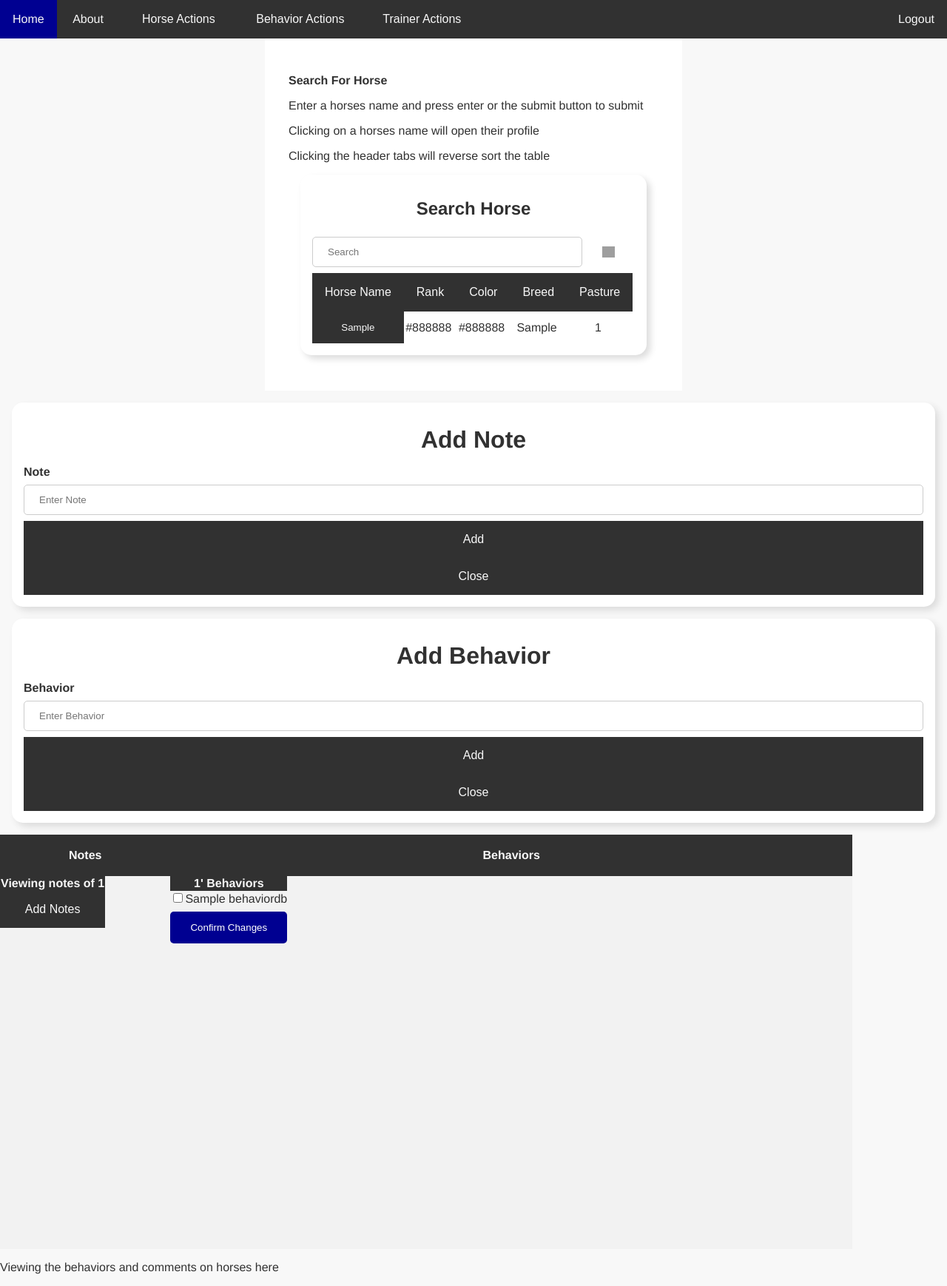
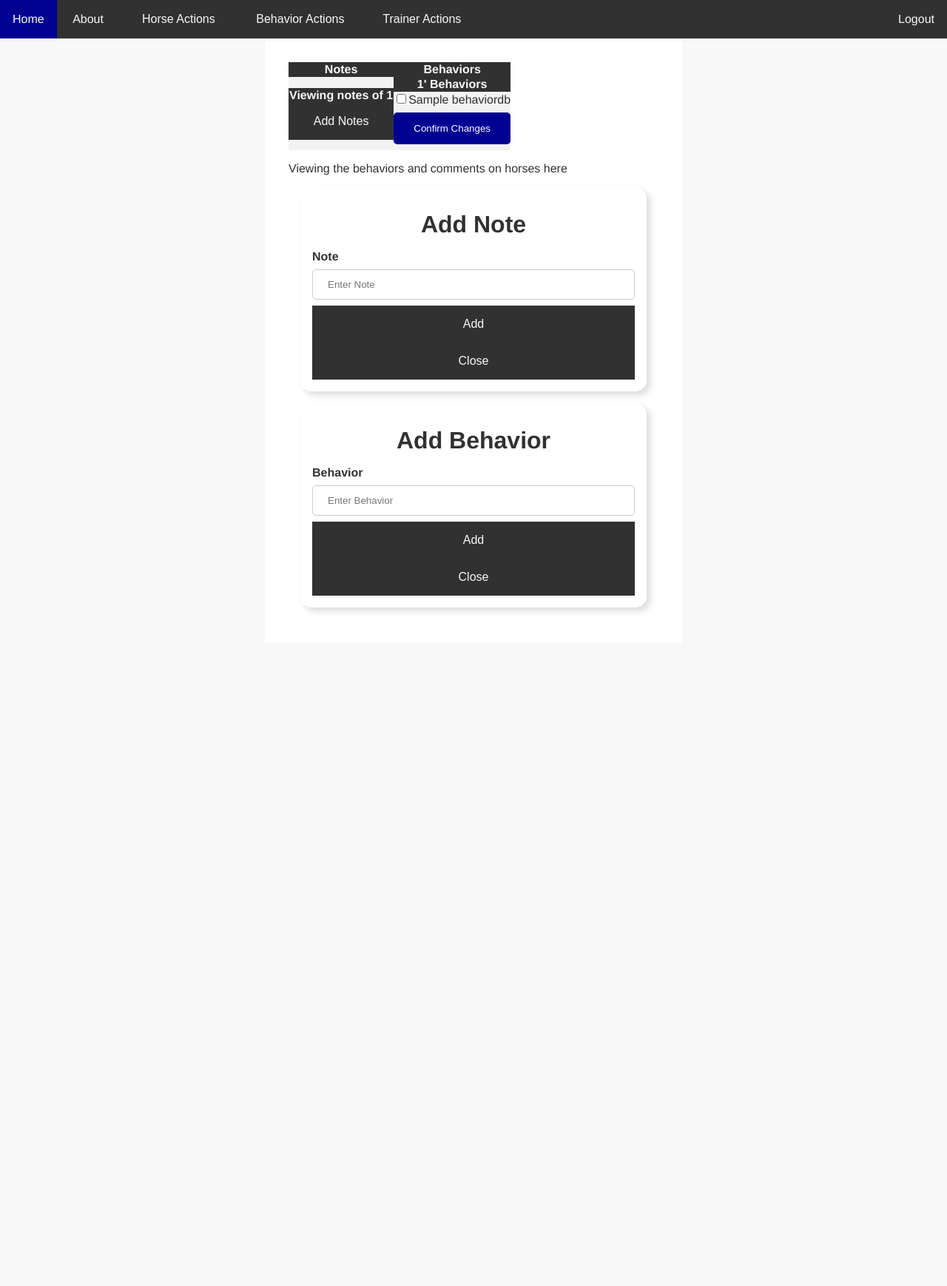
Before and after one commit to skyshane1/horsetrainersystem, a PHP site: page /viewHorse.php?selectedHorse=1 in a window 1280 px wide. Shown: the whole page at 74% size. After the commit the page ends 825 px from the top, so only its background shows below. Run offline with PHP 8.4, Linux system fonts and the light colour scheme; the visitor is signed in with stand-in values (Sample User, id 1); tables that the repository leaves empty hold one stand-in row (values such as "Sample post"); grey boxes are pictures that could not be loaded.

Commit message:
Continued fixing view horse

```diff
--- a/header.php
+++ b/header.php
@@ -25,7 +25,7 @@ if ($_SESSION['access_level'] != 2 and $_SESSION['access_level'] != 1) {
     <div class="dropdown">
         <button class="dropbtn">Horse Actions</button>
         <div class="dropdown-content">
-            <a href="horseActions.php?formAction=searchHorse"><u>Search Horse</u></a>
+            <a href="viewHorse.php"><u>Search Horse</u></a>
             <a href="addHorseForm.php"><u>Add Horse</u></a>
             <a href="updateHorse.php"><u>Update Horse</u></a>
             <a href="horseActions.php?formAction=removeHorse"><u>Remove Horse</u></a>
--- a/viewHorse.php
+++ b/viewHorse.php
@@ -31,7 +31,7 @@ function addBehaviorToDB($horseName,$behavior){
     return mysqli_query($con,$qry);
 }
 
-
+$selectedHorse = $_GET["selectedHorse"];
 ?>
 
 
@@ -64,13 +64,16 @@ function cancelNote(){
     </head>
     <?PHP
         include_once('header.php');
+        include_once('database/dbinfo.php');
+        $con = connect();
     ?>
     <div class="content">
+        <?PHP if ($selectedHorse == null){ ?>
         <p><strong>Search For Horse</strong></p>
         <p>Enter a horses name and press enter or the submit button to submit</p>
         <p>Clicking on a horses name will open their profile</p>
         <p>Clicking the header tabs will reverse sort the table</p>
-        <form method='get'>
+        <form method='post'>
             <h2>Search Horse</h2>
             <div class="flex-container">
                 <input type="text" placeholder="Search" name="search">
@@ -138,8 +141,83 @@ function cancelNote(){
                 ?>
             </table>
         </form>
-    </div>
+        <?PHP } else if($selectedHorse != null){ ?>
+        <div>
+            <table>
+                <tr>
+                    <th>
+                        Notes
+                    </th>
+                    <th>
+                        Behaviors
+                    </th>
+                </tr>
+                <tr><td>
+                        <div>
+                            <table>
+                                <?php
+                                if (isset($_GET['curr_horse_button']) && $_GET['curr_horse_button']!=$_SESSION['curr_horse']){
+                                    $_SESSION['curr_horse']=$_GET['curr_horse_button'];
+                                }
+                                echo '<tr style="width:30%;border:none;"><th>Viewing notes of ' .$selectedHorse. '</th></tr>';
+                                $curr_horse_qry="Select * from notesdb where horseName = '" .$selectedHorse. "' order by noteDate DESC;";
+                                $curr_fetched=mysqli_query($con,$curr_horse_qry);
+                                while($row=mysqli_fetch_array($curr_fetched, MYSQLI_ASSOC)){
+                                    $hnote = $row['note'];
+                                    echo "<tr><td> ".$hnote. " ";
+                                    echo "<br>" .$row['trainerName']." ".$row['noteDate']."</td></tr></div>";
+                                }
 
+                                ?>
+                                <tr><td style='text-align:center;'><button class="addNote" onclick="addNote()">Add Notes</button></td></tr>
+                            </table></div></td>
+
+                    <td>
+                        <div>
+                            <table>
+                                <?php
+                                echo '<tr><th>' .$selectedHorse.'\' Behaviors</th></tr>';
+                                if (isset($_POST['behaviorChanges'])){
+                                    $curr_allbehaviorsqry="select * from behaviordb;";
+                                    $wipeBehaviors="delete from horsetobehaviordb where horsename='".$selectedHorse."';";
+                                    mysqli_query($con,$wipeBehaviors);
+                                    $curr_allbehaviors=mysqli_query($con,$curr_allbehaviorsqry);
+                                    while($row=mysqli_fetch_array($curr_allbehaviors, MYSQLI_ASSOC)){
+                                        if ($_POST[$row['title']]=="on"){
+                                            $addBehavior="INSERT INTO `horsetobehaviordb`(`horseName`, `behaviorTitle`) VALUES ('".$selectedHorse."' ,'".$row['title']."');";
+                                            mysqli_query($con,$addBehavior);
+                                        }
+                                    }
+                                }
+                                ?>
+                                <form method="post">
+                                    <?php
+
+                                    $curr_allbehaviorsqry="select * from behaviordb;";
+                                    $curr_behaviorsqry="select * from horsetobehaviordb where horseName = '".$selectedHorse."';";
+                                    $curr_allbehaviors=mysqli_query($con,$curr_allbehaviorsqry);
+                                    $curr_behaviors=mysqli_query($con,$curr_behaviorsqry);
+                                    while($row=mysqli_fetch_array($curr_behaviors, MYSQLI_ASSOC)){
+                                        $behaviorHash[$row['behaviorTitle']]=1;
+                                    }
+                                    while($row=mysqli_fetch_array($curr_allbehaviors, MYSQLI_ASSOC)){
+                                        if(isset($behaviorHash[$row['title']])){
+                                            echo "<tr><td style='border:none'><input type='checkbox' checked name='".$row['title']."'/>";
+                                            echo "<label for='".$row['title']."'>".$row['title']."</label>";
+                                            echo "</td></tr>";
+                                        } else {
+                                            echo "<tr><td style='border:none'><input type='checkbox' name='".$row['title']."'/>";
+                                            echo "<label for='".$row['title']."'>".$row['title']."</label>";
+                                            echo "</td></tr>";
+                                        }
+                                    }
+                                    echo "<tr><td ><input type='submit' name='behaviorChanges' value='Confirm Changes'/></td></tr>"
+                                    ?>
+                                </form>
+                            </table></div></td>
+                </tr>
+            </table>
+            <p>Viewing the behaviors and comments on horses here</p>
             <!-- Add Note -->
             <div class="form-popup" id="addNote">
                 <?php
@@ -150,10 +228,10 @@ function cancelNote(){
                 echo "<button type='submit' class='btn'>Add</button>";
                 echo "<button type='button' class='btn cancel' onclick='cancelNote()'>Close</button>";
                 ?>
-              </form>
+                </form>
             </div>
             <!-- End Add Note -->
-	<div class="form-popup" id="addBehavior">
+            <div class="form-popup" id="addBehavior">
                 <?php
                 echo "<form method='post' action='' class='form-container'>";
                 echo "<h1>Add Behavior</h1>";
@@ -162,94 +240,9 @@ function cancelNote(){
                 echo "<button type='submit' class='btn'>Add</button>";
                 echo "<button type='button' class='btn cancel' onclick='cancelBehavior()'>Close</button>";
                 ?>
-              </form>
+                </form>
             </div>
-        <div class="split right">
-            <table style="width: 90%; height:70%">
-            <tr>
-                <th style='width:20%; height:10%'>
-                Notes
-                </th>
-                <th style='height:10%'>
-                Behaviors
-                </th>
-            </tr>
-            <tr><td style='border:none;vertical-align:top'>
-             <div class='noteswrapper'>
-                <table style='border:none;vertical-align:top;'>
-                        <?php
-                            if (isset($_GET['curr_horse_button']) && $_GET['curr_horse_button']!=$_SESSION['curr_horse']){
-                                $_SESSION['curr_horse']=$_GET['curr_horse_button'];
-                            }
-	                    if (isset($_SESSION['curr_horse'])){
-	                        echo '<tr style="width:30%;border:none;"><th>Viewing notes of ' .$_SESSION['curr_horse']. '</th></tr>';
-                            $curr_horse_qry="Select * from notesdb where horseName = '" .($_SESSION['curr_horse']). "' order by noteDate DESC;";
-                            $curr_fetched=mysqli_query($con,$curr_horse_qry);
-	                	while($row=mysqli_fetch_array($curr_fetched, MYSQLI_ASSOC)){
-	                		$hnote = $row['note'];
-	                		echo "<tr><td> ".$hnote. " ";
-	                		echo "<br>- <font size='1'>" .$row['trainerName']." ".$row['noteDate']."</font></td></tr></div>";
-	                	}
-	                	}
-	                	else {
-                    			echo '<p>No horse name selected yet lol</p>';
-	                		}
-	                	?>
-                        <tr><td style='text-align:center;'><button class="addNote" onclick="addNote()">Add Notes</button></td></tr>
-                </table></div></td>
-
-                    <td style='border:none;vertical-align:top'>
-             <div class='behaviorwrapper'>
-                <table style='border:none;vertical-align:top;'>
-                <?php
-                echo '<tr style="width:30%;border:none;"><th>' .$_SESSION['curr_horse'].'\' Behaviors</th></tr>';
-                if (isset($_POST['behaviorChanges'])){
-                    $curr_allbehaviorsqry="select * from behaviordb;";
-                    $wipeBehaviors="delete from horsetobehaviordb where horsename='".$_SESSION['curr_horse']."';";
-                    mysqli_query($con,$wipeBehaviors);
-                    $curr_allbehaviors=mysqli_query($con,$curr_allbehaviorsqry);
-                    while($row=mysqli_fetch_array($curr_allbehaviors, MYSQLI_ASSOC)){
-                        if ($_POST[$row['title']]=="on"){
-                            $addBehavior="INSERT INTO `horsetobehaviordb`(`horseName`, `behaviorTitle`) VALUES ('".$_SESSION['curr_horse']."' ,'".$row['title']."');";
-                            mysqli_query($con,$addBehavior);
-                        }
-                    }
-                }
-                ?>
-                <form method="post">
-                <?php
-
-                    $curr_allbehaviorsqry="select * from behaviordb;";
-                    $curr_behaviorsqry="select * from horsetobehaviordb where horseName = '".$_SESSION['curr_horse']."';";
-                    $curr_allbehaviors=mysqli_query($con,$curr_allbehaviorsqry);
-                    $curr_behaviors=mysqli_query($con,$curr_behaviorsqry);
-                    while($row=mysqli_fetch_array($curr_behaviors, MYSQLI_ASSOC)){
-                        $behaviorHash[$row['behaviorTitle']]=1;
-                    }
-                    while($row=mysqli_fetch_array($curr_allbehaviors, MYSQLI_ASSOC)){
-                        if(isset($behaviorHash[$row['title']])){
-                            echo "<tr><td style='border:none'><input type='checkbox' checked name='".$row['title']."'/>";
-                            echo "<label for='".$row['title']."'>".$row['title']."</label>";
-                            echo "</td></tr>";
-                        } else {
-                            echo "<tr><td style='border:none'><input type='checkbox' name='".$row['title']."'/>";
-                            echo "<label for='".$row['title']."'>".$row['title']."</label>";
-                            echo "</td></tr>";
-                        }
-                    }
-                    echo "<tr><td style='border:none'><input type='submit' name='behaviorChanges' value='Confirm Changes' style='border:none'/></td></tr>"
-                ?>
-                </form>
-                </table></div></td>
-                </tr>
-            </table>
-
-
-
-
-
-            <p>Viewing the behaviors and comments on horses here</p>
         </div>
+        <?PHP } ?>
     </div>
-    </body>
 </html>
```
